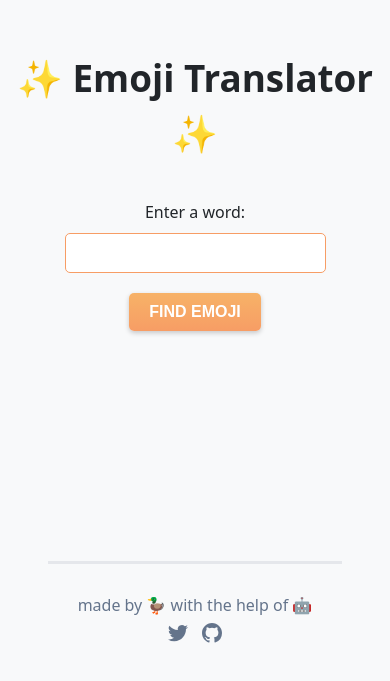
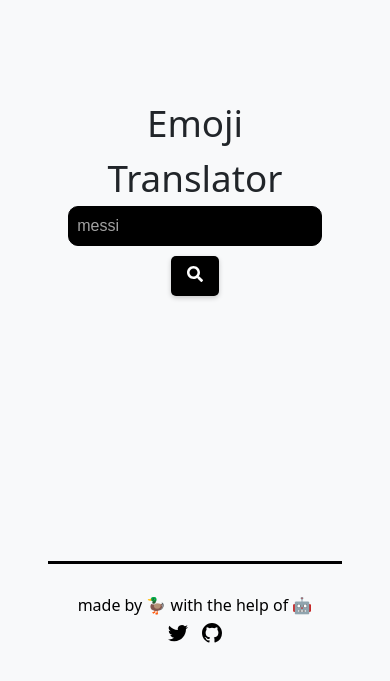
Before and after one commit to juanmanuelromeraferrio/emoji-translator, a Next.js app: page / in a window 390 px wide. Shown: the part 159-840 px from the top of the page. Built offline with nearby package versions, Linux system fonts and the light colour scheme; no server answers.

Commit message:
feat: change style add counting

```diff
--- /dev/null
+++ b/src/components/EmojiCounter.js
@@ -0,0 +1,26 @@
+import { useState, useEffect } from 'react';
+import styles from "../styles/EmojiCounter.module.css";
+
+
+const EmojiCounter = () => {
+  const [emojiCount, setEmojiCount] = useState(null);
+
+  useEffect(() => {
+    fetch('/api/emojis/count')
+      .then(response => response.json())
+      .then(data => {
+        setEmojiCount(data.count);
+      })
+      .catch(error => {
+        console.error("Error fetching emoji count:", error);
+      });
+  }, []);
+
+  return (
+    emojiCount && (
+      <p className={styles.subtitle}>{emojiCount} translations generated and counting!</p>
+    )
+  );
+}
+
+export default EmojiCounter;
--- /dev/null
+++ b/src/lib/getEmojisCount.js
@@ -0,0 +1,13 @@
+const prisma = require('./prisma');
+
+export const getEmojisCount = async (prismaInstance = prisma) => {
+    try {
+        const count = await prismaInstance.emoji.count();
+        return count
+    } catch (error) {
+        console.error('Error retrieving emoji count:', error);
+        return null;
+    }
+};
+
+export default getEmojisCount;
--- /dev/null
+++ b/src/pages/api/emojis/count.js
@@ -0,0 +1,10 @@
+import { getEmojisCount } from "../../../lib/getEmojisCount";
+
+export default async (req, res) => {
+    try {
+      const count = await getEmojisCount();
+      res.status(200).json({ count });
+    } catch (error) {
+      res.status(500).json({ error: "Error fetching emoji count" });
+    }
+  };
--- a/src/pages/index.js
+++ b/src/pages/index.js
@@ -1,7 +1,10 @@
 import { useState } from 'react';
+import { FaSearch } from 'react-icons/fa';
 import Head from 'next/head';
 import Emoji from "../components/Emoji";
 import Footer from "../components/Footer";
+import EmojiCounter from "../components/EmojiCounter";
+
 import styles from '../styles/Home.module.css';
 
 export default function Home() {
@@ -78,18 +81,21 @@ export default function Home() {
       </Head>
 
       <main className={styles.main}>
-        <h1 className={styles.title}>✨ Emoji Translator ✨</h1>
+        <h1 className={styles.title}>Emoji Translator</h1>
+        <EmojiCounter/>
 
         <form className={styles.form} onSubmit={handleSubmit}>
-          <label className={styles.label} htmlFor="word">Enter a word:</label>
           <input
             id="word"
             type="text"
+            placeholder="messi"
             className={styles.input}
             value={word}
             onChange={(event) => setWord(event.target.value)}
           />
-          <button type="submit" className={styles.button}>Find Emoji</button>
+          <button type="submit" className={styles.button}>
+            <FaSearch />
+          </button>
         </form>
 
         {loading ? (
--- a/src/styles/Emoji.module.css
+++ b/src/styles/Emoji.module.css
@@ -20,9 +20,9 @@
 
 .actionButton {
     background: white;
-    border: solid 1px #f79d65;
+    border: solid 1px #000;
     border-radius: 5px;
-    color: #f79d65;
+    color: #000;
     cursor: pointer;
     font-size: 14px;
     padding: 5px 10px;
--- /dev/null
+++ b/src/styles/EmojiCounter.module.css
@@ -0,0 +1,6 @@
+.subtitle {
+    font-size: 16px;
+    text-align: center;
+    margin-top: 10px;
+    color: #666;
+}
--- a/src/styles/Footer.module.css
+++ b/src/styles/Footer.module.css
@@ -1,5 +1,5 @@
 .footer {
-    border-top: solid #e5e7eb;
+    border-top: solid #000;
     display: flex;
     align-items: center;
     justify-content: center;
@@ -13,7 +13,7 @@
 }
 
 .footerContainer p {
-    color: #64748b;
+    color: #000;
 }
 
 .footerLinks {
@@ -30,11 +30,11 @@
     margin: 5px;
     width: 24px;
     height: 24px;
-    fill: #64748b;
+    fill: #000;
 }
 
 .footer a svg:hover {
-    fill: #334155;
+    transform: translateY(-2px);
 }
 
 .footer a {
--- a/src/styles/Home.module.css
+++ b/src/styles/Home.module.css
@@ -14,7 +14,7 @@
   display: flex;
   flex-direction: column;
   justify-content: center;
-  align-items: center;
+  width: 65%;
 }
 
 .main p {
@@ -23,7 +23,6 @@
 
 .title {
   margin: 0;
-  padding-bottom: 30px;
   line-height: 1.15;
   font-size: 20px;
   text-align: center;
@@ -34,6 +33,7 @@
   line-height: 1.5;
   font-size: 2.3rem;
   text-align: center;
+  font-weight: 500;
 }
 
 .form {
@@ -55,23 +55,38 @@
 }
 
 .input {
-  border: 1px solid #f79d65;
-  border-radius: 5px;
+  border: 1px solid #000;
+  background: #000;
+  color: #fff;
+  border-radius: 10px;
   font-size: 16px;
-  font-weight: 600;
-  padding: 10px 20px;
+  padding: 10px 8px;
+  width: 30%;
+}
+
+.input:focus {
+  outline: none;
+}
+
+.input::placeholder {
+  color: #A2A2A2;
+}
+
+@media screen and (max-width: 767px) {
+  .input {
+    width: 100%;
+  }
 }
 
 .button {
-  background: linear-gradient(180deg, #f7b267 0%, #f79d65 100%);
+  background: #000;
   border: none;
   border-radius: 5px;
   color: #fff;
   cursor: pointer;
   font-size: 16px;
-  font-weight: 600;
-  padding: 10px 20px;
-  margin: 20px;
+  padding: 10px 16px;
+  margin: 10px;
   text-transform: uppercase;
   box-shadow: 0px 2px 5px rgba(0, 0, 0, 0.2);
   transition: all 0.3s ease;
```
